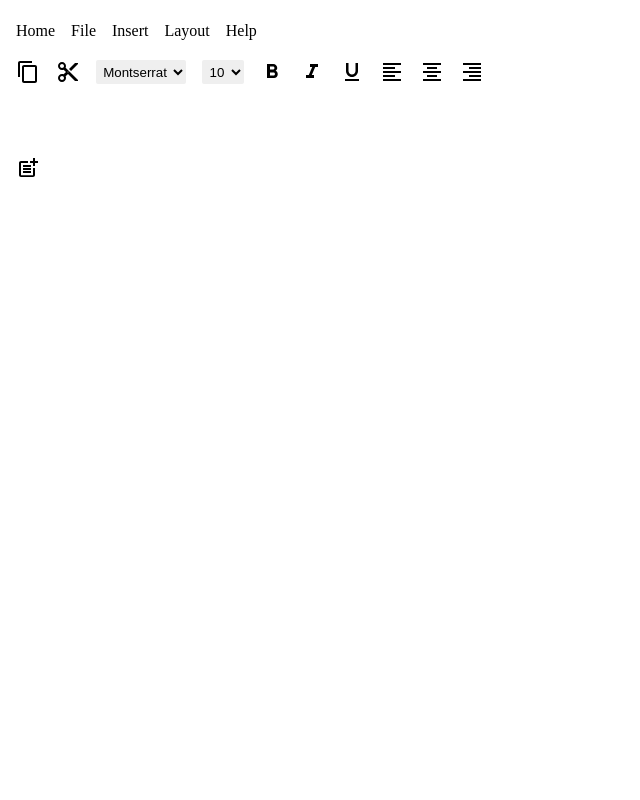
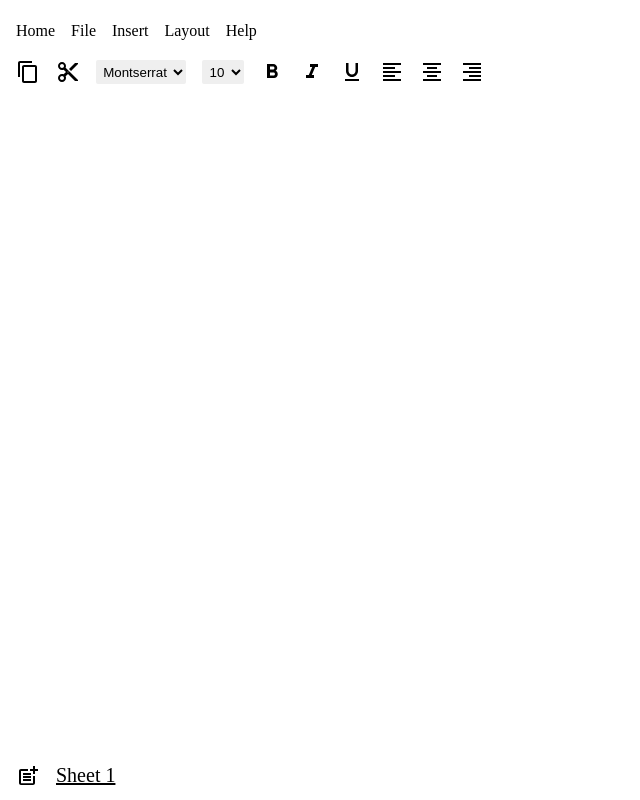
Before and after one commit to Prakhar-FF13/GoogleSheetClone, a React (Create React App) app: page / in a window 1280 px wide. Shown: the whole page, without its empty margins (0-640 px from the left). Built offline with nearby package versions, Linux system fonts and the light colour scheme.

Commit message:
Skeletal complete

```diff
--- a/src/App.css
+++ b/src/App.css
@@ -4,7 +4,16 @@
   padding: 0;
 }
 
+html, body {
+  height: 100%;
+}
+
+#root {
+  height: 100%;
+}
+
 .main-container {
   display: flex;
   flex-direction: column;
+  height: 100%;
 }
--- a/src/App.js
+++ b/src/App.js
@@ -12,7 +12,7 @@ function App() {
       <CellActions />
       <FormulaActions />
       <Grid />
-      <Sheetbar />
+      <Sheetbar sheets={[{ id: 1, name: "Sheet 1" }]} switchSheet={() => {}} />
     </div>
   );
 }
--- a/src/Grid/Grid.css
+++ b/src/Grid/Grid.css
@@ -1,3 +1,4 @@
 .grid-container {
-  flex: 1;
+  flex-grow: 1;
+  height: auto;
 }
--- a/src/SheetBar/SheetBar.css
+++ b/src/SheetBar/SheetBar.css
@@ -10,4 +10,9 @@
   cursor: pointer;
   display: inline-block;
   height: 24px;
+  font-size: 20px;
 }
+
+.sheet-switch-button {
+  text-decoration: underline;
+}
--- a/src/SheetBar/index.js
+++ b/src/SheetBar/index.js
@@ -1,10 +1,22 @@
 import { PostAdd } from "@mui/icons-material";
 import "./SheetBar.css";
 
-export default function Sheetbar() {
+export default function Sheetbar({ sheets, switchSheet }) {
   return (
     <div className="sheetbar-container">
       <PostAdd className="sheetbar-items" />
+      {sheets &&
+        sheets.map((s) => {
+          return (
+            <span
+              key={s.id}
+              onClick={switchSheet}
+              className="sheetbar-items sheet-switch-button"
+            >
+              {s.name}
+            </span>
+          );
+        })}
     </div>
   );
 }
```
